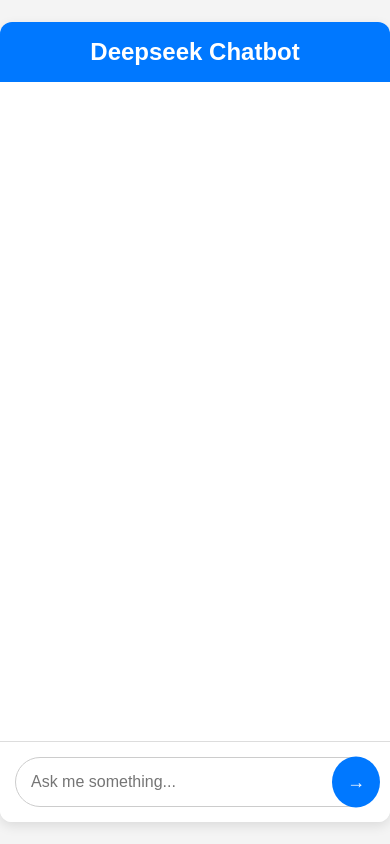
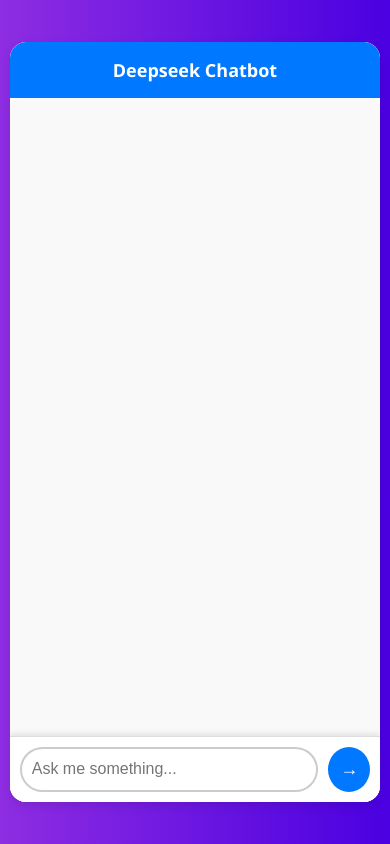
Before and after one commit to raselshikdar/Deepseek-Chatbot, a website: page public/index.html in a window 390 px wide. Drawn offline with Linux system fonts and the light colour scheme.

Commit message:
Update index.html

```diff
--- a/public/index.html
+++ b/public/index.html
@@ -12,8 +12,8 @@
         }
 
         body {
-            font-family: Arial, sans-serif;
-            background-color: #f4f4f4;
+            font-family: 'Segoe UI', Tahoma, Geneva, Verdana, sans-serif;
+            background: linear-gradient(to right, #8e2de2, #4a00e0);
             display: flex;
             justify-content: center;
             align-items: center;
@@ -24,14 +24,14 @@
 
         .chat-container {
             width: 100%;
-            height: 100%;
-            max-width: 600px;
-            max-height: 800px;
-            background: #ffffff;
-            border-radius: 12px;
-            box-shadow: 0 4px 12px rgba(0, 0, 0, 0.1);
+            max-width: 500px;
+            height: 80vh;
+            background: #fff;
+            border-radius: 16px;
+            box-shadow: 0 4px 10px rgba(0, 0, 0, 0.1);
             display: flex;
             flex-direction: column;
+            position: relative;
             overflow: hidden;
         }
 
@@ -40,8 +40,10 @@
             color: white;
             text-align: center;
             padding: 16px;
-            font-size: 24px;
-            font-weight: bold;
+            font-size: 22px;
+            font-weight: 600;
+            border-top-left-radius: 16px;
+            border-top-right-radius: 16px;
         }
 
         .chat-box {
@@ -50,69 +52,106 @@
             overflow-y: auto;
             display: flex;
             flex-direction: column;
-            gap: 12px;
+            gap: 10px;
             height: 100%;
+            padding-right: 20px;
+            background-color: #f9f9f9;
+            border-radius: 10px;
         }
 
         .message {
-            padding: 12px 20px;
-            border-radius: 15px;
-            max-width: 70%;
+            padding: 12px 18px;
+            border-radius: 25px;
+            max-width: 75%;
             word-wrap: break-word;
+            margin-bottom: 12px;
+            font-size: 16px;
+            line-height: 1.5;
+            animation: fadeIn 0.5s ease-in-out;
         }
 
         .user-message {
             background: #0078ff;
             color: white;
             align-self: flex-end;
+            border-top-right-radius: 0;
+            box-shadow: 0 4px 8px rgba(0, 0, 0, 0.1);
         }
 
         .bot-message {
             background: #e5e5e5;
             color: black;
             align-self: flex-start;
+            border-top-left-radius: 0;
+            box-shadow: 0 4px 8px rgba(0, 0, 0, 0.1);
         }
 
         .input-container {
             display: flex;
-            padding: 15px;
+            padding: 10px;
             background: #fff;
             border-top: 1px solid #ddd;
-            position: relative;
+            position: absolute;
+            bottom: 0;
+            width: 100%;
+            z-index: 1;
+            box-shadow: 0 -2px 6px rgba(0, 0, 0, 0.1);
         }
 
         input {
             flex: 1;
-            padding: 15px;
-            border: 1px solid #ccc;
+            padding: 12px;
+            border: 2px solid #ccc;
             border-radius: 30px;
             outline: none;
             font-size: 16px;
+            margin-right: 10px;
         }
 
         button {
-            padding: 15px;
+            padding: 12px;
             background: #0078ff;
             color: white;
             border: none;
             border-radius: 50%;
             cursor: pointer;
-            position: absolute;
-            right: 10px;
-            top: 50%;
-            transform: translateY(-50%);
             font-size: 18px;
+            transition: background 0.3s ease;
         }
 
         button:hover {
             background: #005bbf;
         }
 
-        /* Styling for mobile responsiveness */
-        @media (max-width: 600px) {
+        /* Smooth fade-in animation */
+        @keyframes fadeIn {
+            0% {
+                opacity: 0;
+                transform: translateY(20px);
+            }
+            100% {
+                opacity: 1;
+                transform: translateY(0);
+            }
+        }
+
+        /* Responsiveness */
+        @media (max-width: 768px) {
             .chat-container {
-                width: 100%;
-                height: 100%;
+                width: 95%;
+                height: 90vh;
+            }
+
+            .chat-header {
+                font-size: 18px;
+            }
+
+            .message {
+                max-width: 80%;
+            }
+
+            input {
+                padding: 10px;
             }
         }
     </style>
@@ -137,14 +176,13 @@
             // Add user message
             appendMessage("You", userInput.value, "user-message");
 
-            // Fetch bot response from the backend
+            // Fetch bot response
             const response = await fetch("/api/chat", {
                 method: "POST",
                 headers: { "Content-Type": "application/json" },
                 body: JSON.stringify({ message: userInput.value }),
             });
 
-            // Parse the response
             const data = await response.json();
 
             // Add bot response
```
